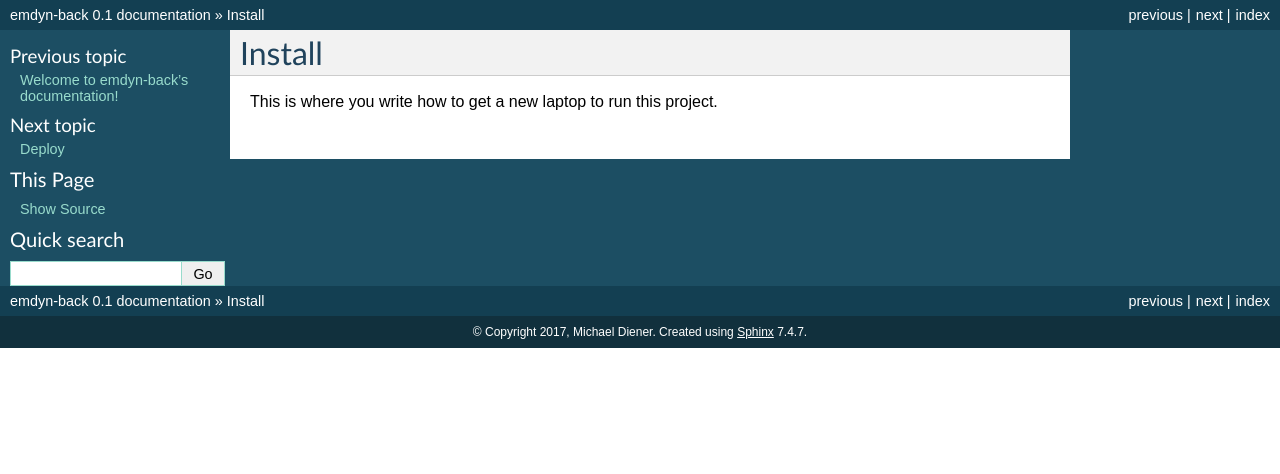
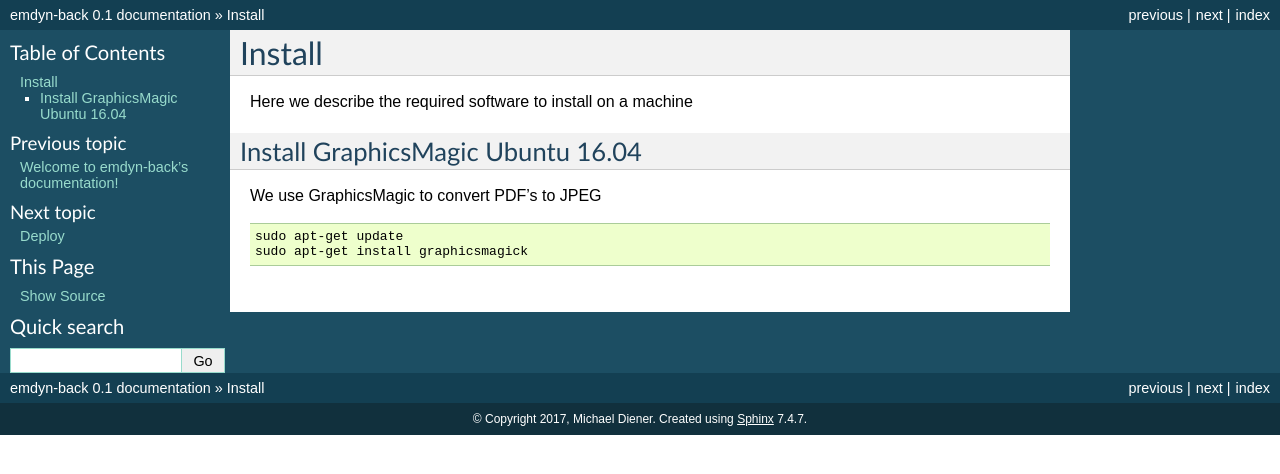
Before and after one commit to django-stars/frontend-skeleton, a Sphinx documentation site: the page built from docs/install.rst, in a window 1280 px wide. Shown: the top 474 px of the page. Built offline with Sphinx 7.4.7, drawn with Linux system fonts in a browser that asks for light colours; pages that are not in the unit, such as notebooks, are missing from menus.

Commit message:
update docs for base install

```diff
--- a/docs/install.rst
+++ b/docs/install.rst
@@ -1,4 +1,15 @@
 Install
-=========
+=======
 
-This is where you write how to get a new laptop to run this project.
+Here we describe the required software to install on a machine
+
+
+Install GraphicsMagic Ubuntu 16.04
+----------------------------------
+
+We use GraphicsMagic to convert PDF's to JPEG
+
+.. code:: bash
+
+    sudo apt-get update
+    sudo apt-get install graphicsmagick
```
